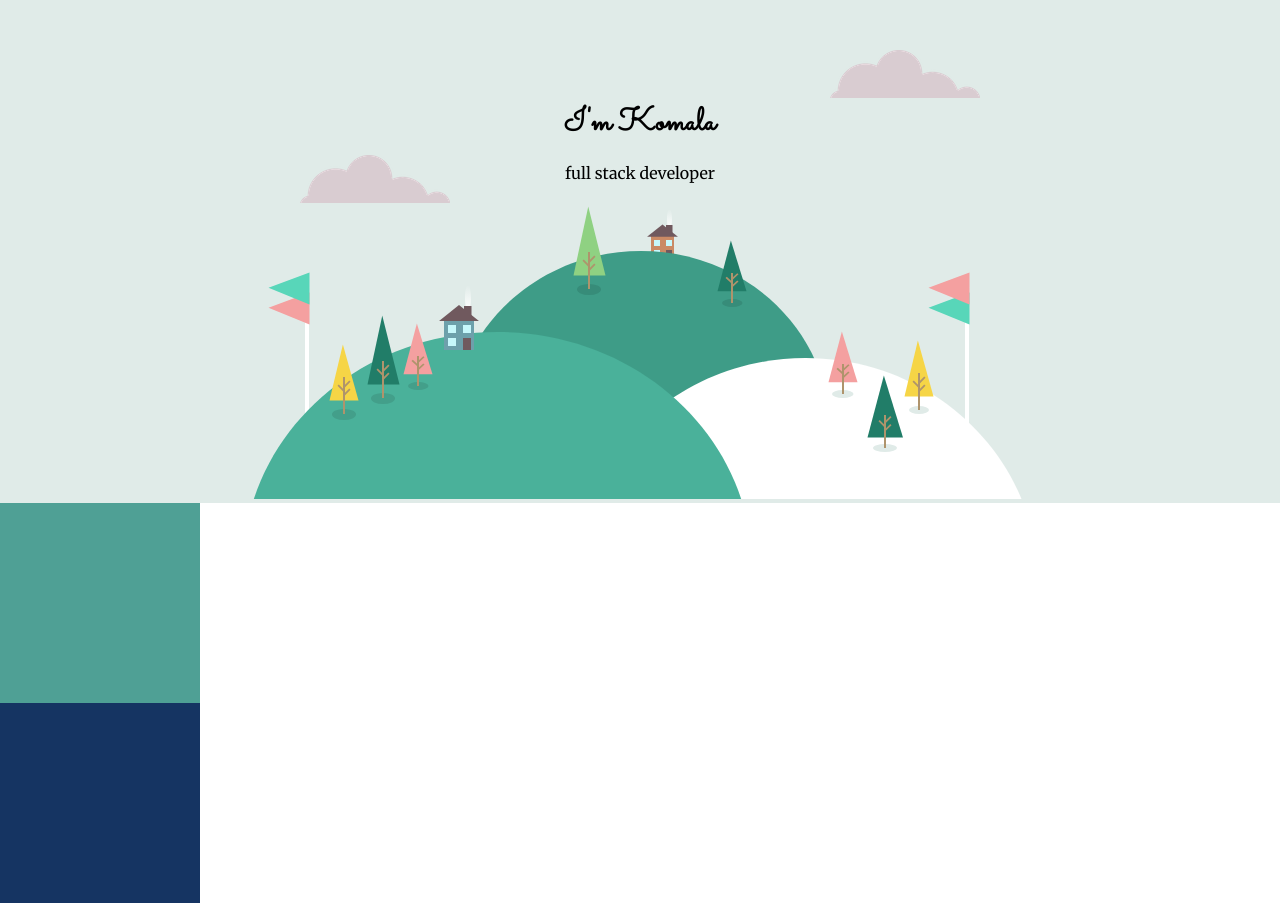
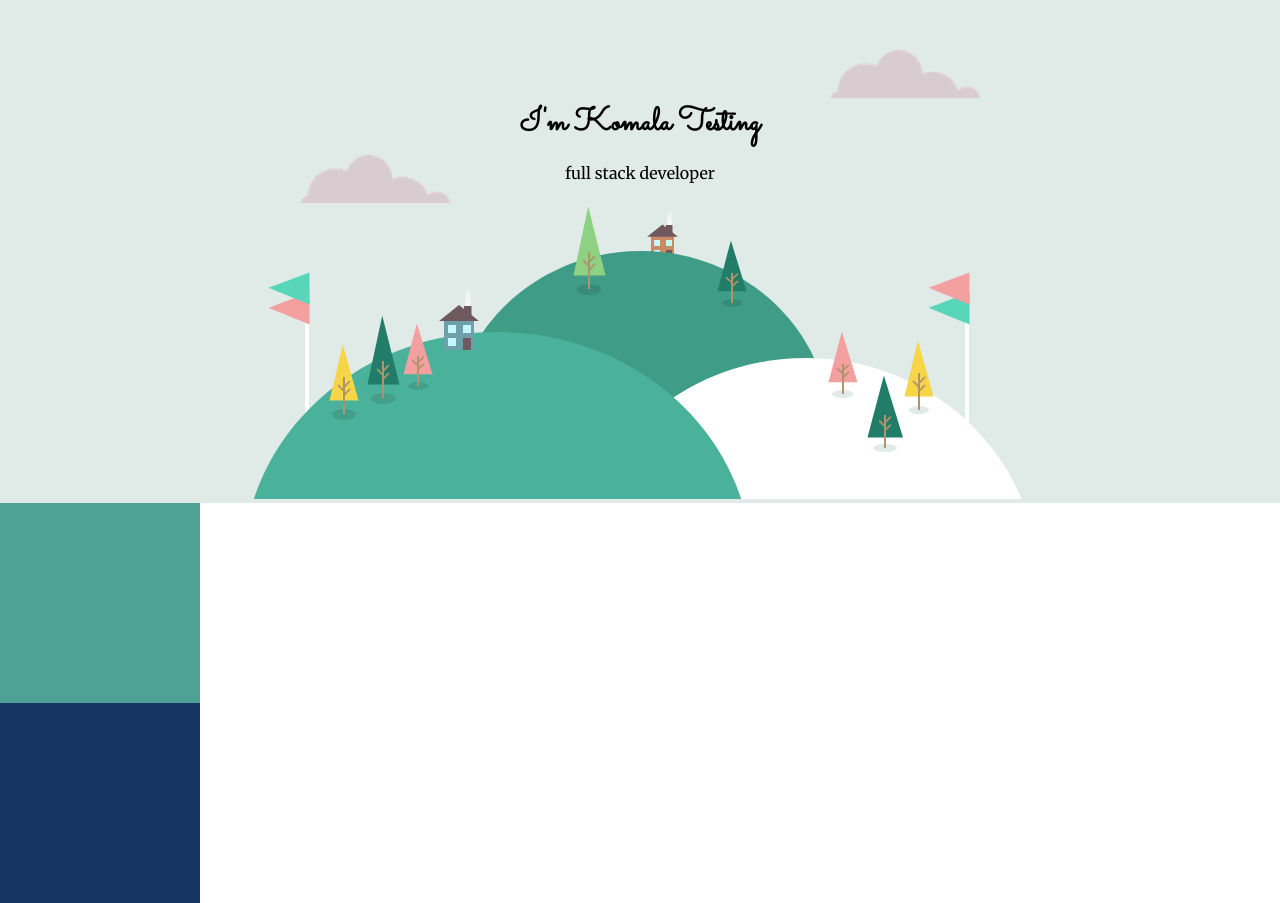
Before and after one commit to komala88/Web-Development, a plain HTML site: page CSS-My Site/index.html in a window 1280 px wide. Drawn offline with Linux system fonts and the light colour scheme.

Commit message:
made changs to index

```diff
--- a/CSS-My Site/index.html
+++ b/CSS-My Site/index.html
@@ -13,7 +13,7 @@
     <div class="top">
 
       <img class="top-cloud" src="images/cloud.png" alt="cloud-img">
-      <h1>I'm Komala</h1>
+      <h1>I'm Komala Testing</h1>
       <p>full stack developer</p>
       <img class="bottom-cloud" src="images/cloud.png" alt="cloud-img">
       <img src="images/land.svg" alt="mountain-img">
```
